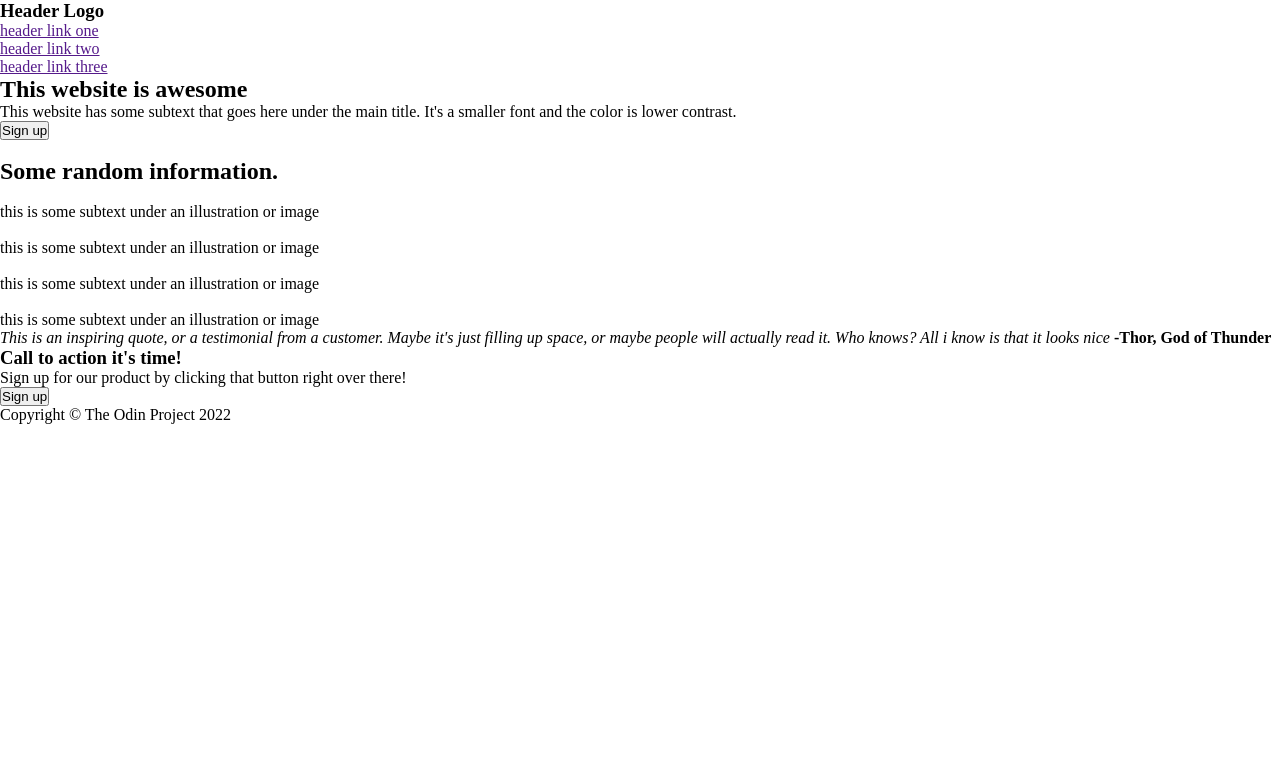
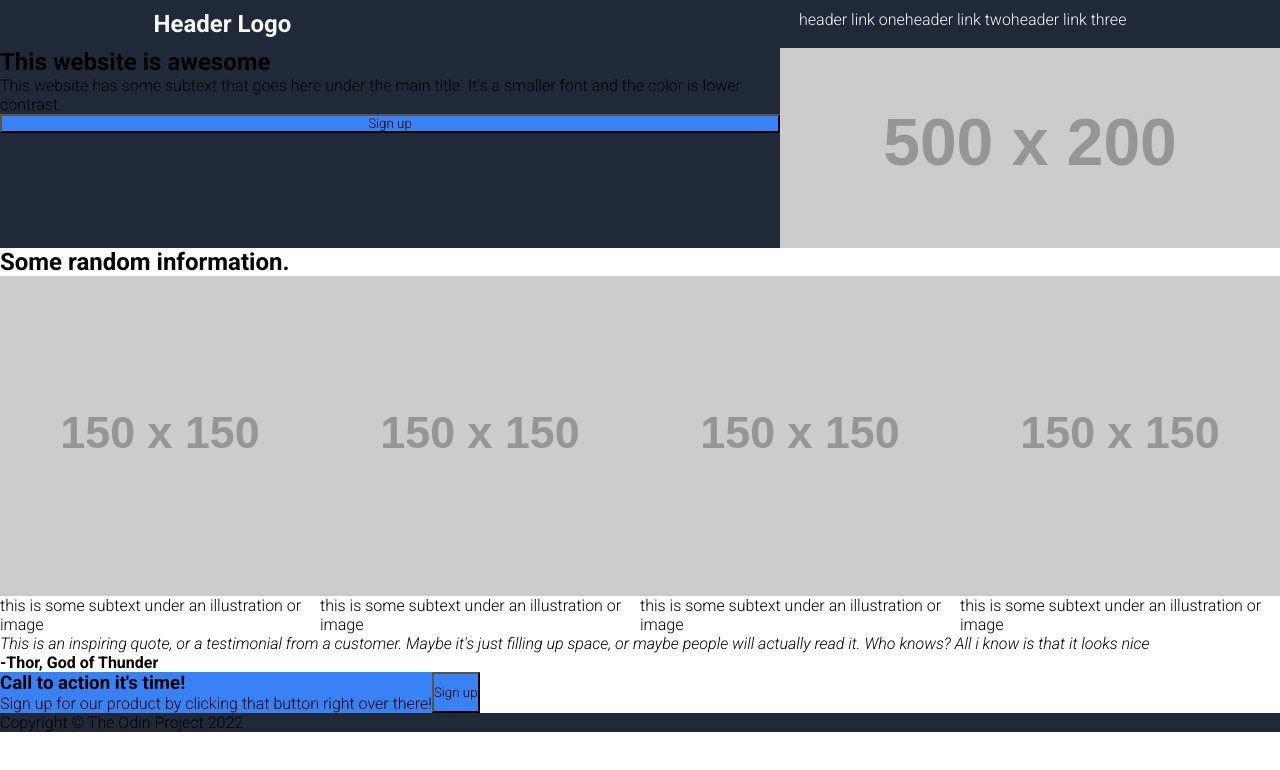
Before and after one commit to terratexX/odin-project, a plain HTML site: page index.html in a window 1280 px wide. Drawn offline with Linux system fonts and the light colour scheme; placeholder pictures from the web are drawn by us.

Commit message:
Work pause commit

```diff
--- a/index.html
+++ b/index.html
@@ -28,26 +28,26 @@
         </p>
         <button>Sign up</button>
       </div>
-      <img src="" alt="" class="hero-image">
+      <img src="https://via.placeholder.com/500x200" alt="" class="hero-image">
     </div>
   </section>
   <section class="random-info-section">
     <h2>Some random information.</h2>
     <div class="info-item-flex">
       <div class="random-info-item">
-        <img src="" alt="">
+        <img src="https://via.placeholder.com/150" alt="">
         <p>this is some subtext under an illustration or image</p>
       </div>
       <div class="random-info-item">
-        <img src="" alt="">
+        <img src="https://via.placeholder.com/150" alt="">
         <p>this is some subtext under an illustration or image</p>
       </div>
       <div class="random-info-item">
-        <img src="" alt="">
+        <img src="https://via.placeholder.com/150" alt="">
         <p>this is some subtext under an illustration or image</p>
       </div>
       <div class="random-info-item">
-        <img src="" alt="">
+        <img src="https://via.placeholder.com/150" alt="">
         <p>this is some subtext under an illustration or image</p>
       </div>
     </div>
--- a/style.css
+++ b/style.css
@@ -1,5 +1,54 @@
+@import url("https://fonts.googleapis.com/css2?family=Roboto:ital,wght@0,300;0,700;1,300&display=swap");
+
 * {
+  font-family: "Roboto", sans-serif;
   margin: 0;
   padding: 0;
   box-sizing: border-box;
+  list-style: none;
+  text-decoration: none;
+  color: inherit;
 }
+body,
+header,
+ul,
+.hero-section,
+.hero-outer-flex,
+.hero-inner-flex,
+.random-info-section,
+.info-item-flex,
+.random-info-item,
+.inspiring-quote,
+.sign-up-section,
+.sign-up-outer-flex,
+.sign-up-inner-flex,
+footer {
+  display: flex;
+}
+
+body,
+.hero-inner-flex,
+.random-info-section,
+.random-info-item,
+.inspiring-quote,
+.sign-up-inner-flex {
+  flex-direction: column;
+}
+header,
+.hero-section,
+footer {
+  background-color: #1f2937;
+}
+button,
+.sign-up-outer-flex {
+  background-color: #3882f6;
+}
+
+header {
+  padding: 10px 12vw;
+  justify-content: space-between;
+  color: #f9faf8;
+}
+header h3 {
+  font-size: 24px;
+}
```
